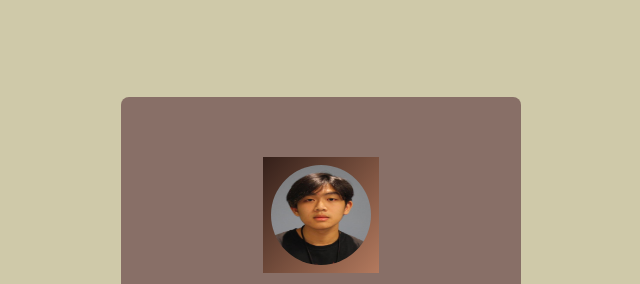
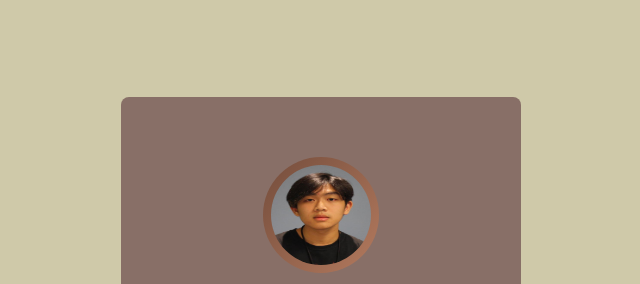
Before and after one commit to JuneVert/JuneVert, a plain HTML site: page index.html in a window 1280 px wide. Shown: the top 284 px of the page, without its empty margins (319-959 px from the left). Drawn offline with Linux system fonts and the light colour scheme.

Commit message:
Update style.css

```diff
--- a/style.css
+++ b/style.css
@@ -32,9 +32,9 @@ padding: 60px 40px;
     padding: 8px;
     background: linear-gradient(130deg, #331f19, #b47a5e);
     margin: auto;
-    //border-radius: 50%;
-    //background-size: 200% 200%;
-    //animation: animated-gradient 2s linear infinite;
+    border-radius: 50%;
+    background-size: 200% 200%;
+    animation: animated-gradient 2s linear infinite;
 }
 
 @keyframes animated-gradient{
```
